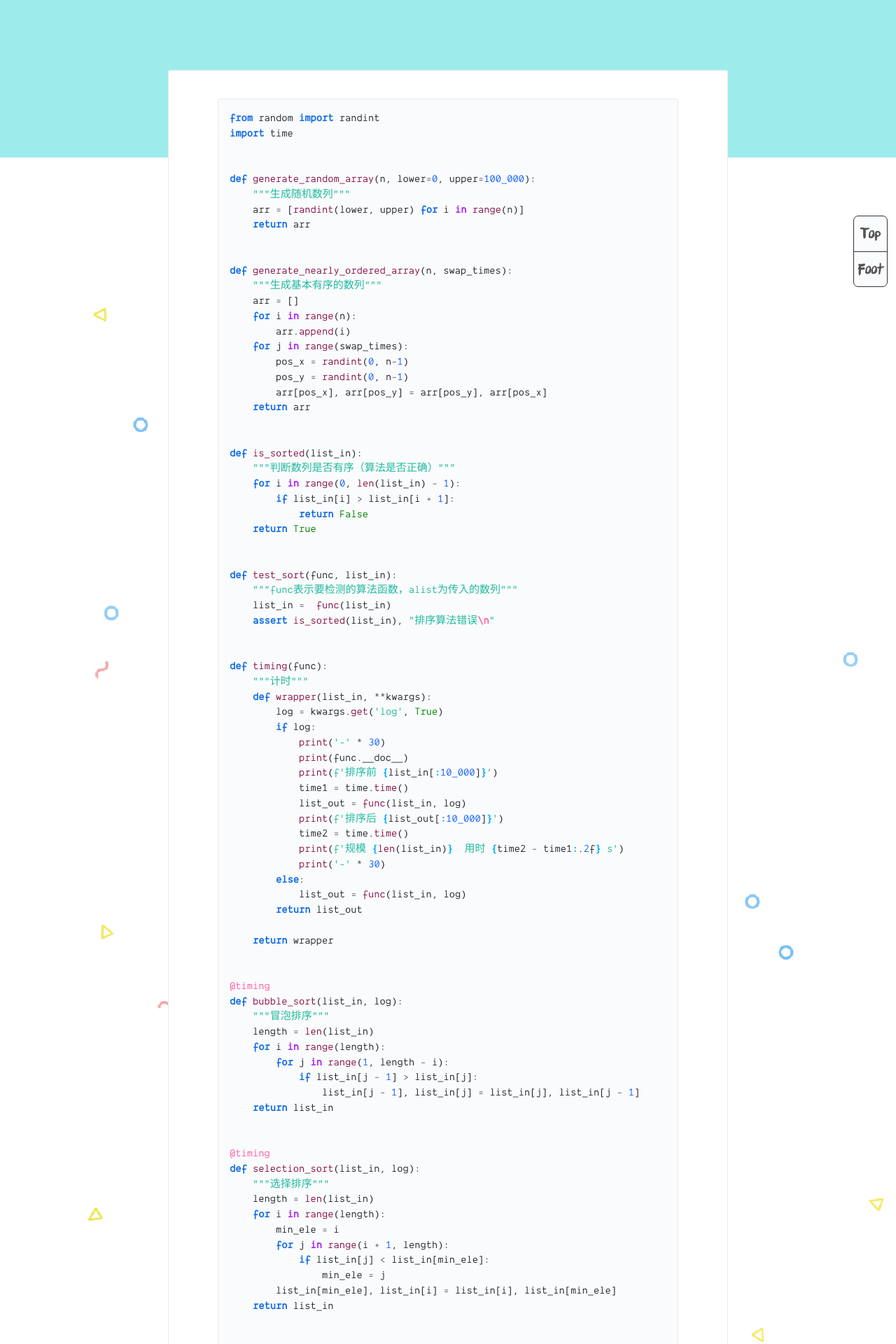
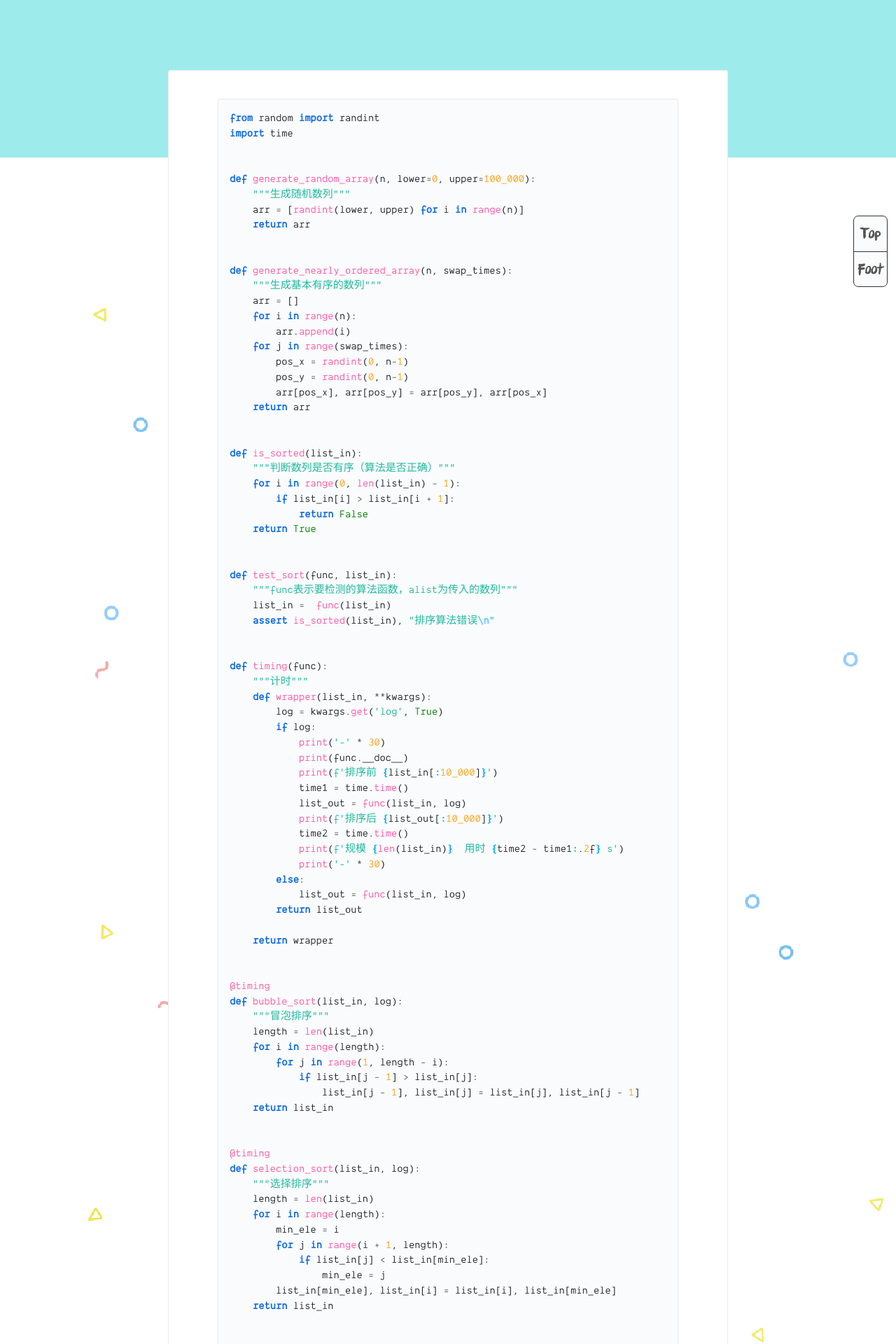
Before and after one commit to Excaive/Excaive.github.io, a Jekyll site: the page built from _posts/2021-06-15-test-highlight.md, in a window 1280 px wide. Shown: the part 400-2320 px from the top of the page at 70% size. Built offline with Jekyll 4.4.1, drawn with Linux system fonts in a browser that asks for light colours; comment, search, counter and statistics services are not loaded.

Commit message:
Update pygments_summer.css

```diff
--- a/assets/css/pygments/pygments_summer.css
+++ b/assets/css/pygments/pygments_summer.css
@@ -29,30 +29,30 @@
 .s { color: #21baa0 } /* Literal.String */
 .na { color: #7D9029 } /* Name.Attribute */
 .nb { color: #038b57 } /* Name.Builtin */
-.nc { color: #851249; font-weight: bold } /* Name.Class */
+.nc { color: #ff57a5; font-weight: bold } /* Name.Class */
 .no { color: #880000 } /* Name.Constant */
 .nd { color: #ff57a5 } /* Name.Decorator */
 .ni { color: #999999; font-weight: bold } /* Name.Entity */
 .ne { color: #D2413A; font-weight: bold } /* Name.Exception */
-.nf { color: #851249 } /* Name.Function */
+.nf { color: #ff57a5 } /* Name.Function */
 .nl { color: #A0A000 } /* Name.Label */
 .nn { color: #116ce4; font-weight: bold } /* Name.Namespace */
 .nt { color: #008000; font-weight: bold } /* Name.Tag */
 .nv { color: #19177C } /* Name.Variable */
-.ow { color: #AA22FF; font-weight: bold } /* Operator.Word */
+.ow { color: #116ce4; font-weight: bold } /* Operator.Word */
 .w { color: #bbbbbb } /* Text.Whitespace */
-.mb { color: #1761ff } /* Literal.Number.Bin */
-.mf { color: #1761ff } /* Literal.Number.Float */
-.mh { color: #1761ff } /* Literal.Number.Hex */
-.mi { color: #1761ff } /* Literal.Number.Integer */
-.mo { color: #1761ff } /* Literal.Number.Oct */
+.mb { color: #ffa217 } /* Literal.Number.Bin */
+.mf { color: #ffa217 } /* Literal.Number.Float */
+.mh { color: #ffa217 } /* Literal.Number.Hex */
+.mi { color: #ffa217 } /* Literal.Number.Integer */
+.mo { color: #ffa217 } /* Literal.Number.Oct */
 .sa { color: #21baa0 } /* Literal.String.Affix */
 .sb { color: #21baa0 } /* Literal.String.Backtick */
 .sc { color: #21baa0 } /* Literal.String.Char */
 .dl { color: #21baa0 } /* Literal.String.Delimiter */
 .sd { color: #BA2121; font-style: italic } /* Literal.String.Doc */
 .s2 { color: #21baa0 } /* Literal.String.Double */
-.se { color: #ff64ac; font-weight: bold } /* Literal.String.Escape */
+.se { color: #64c6ff; font-weight: bold } /* Literal.String.Escape */
 .sh { color: #21baa0 } /* Literal.String.Heredoc */
 .si { color: #00aeff; font-weight: bold } /* Literal.String.Interpol */
 .sx { color: #21baa0 } /* Literal.String.Other */
```
